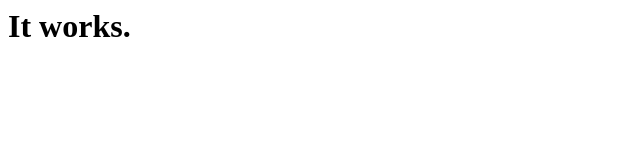
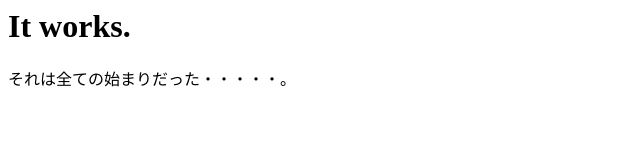
Before and after one commit to Lekireki/lekireki.github.io, a plain HTML site: page index.html in a window 1280 px wide. Shown: the whole page, without its empty margins (0-640 px from the left). Drawn offline with Linux system fonts and the light colour scheme.

Commit message:
Update index.html

```diff
--- a/index.html
+++ b/index.html
@@ -4,5 +4,6 @@
   </head>
   <body>
     <h1>It works.</h1>
+      <p>それは全ての始まりだった・・・・・。</p>
   </body>
 </html>
```
